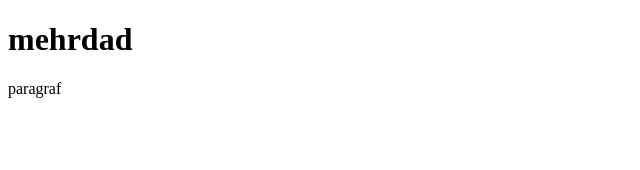
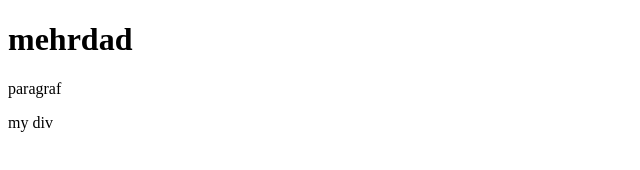
Before and after one commit to mehrdadsalam/MyGitty, a plain HTML site: page index.htm in a window 1280 px wide. Shown: the full height of the page, 0-640 px from the left. Drawn offline with Linux system fonts and the light colour scheme.

Commit message:
third commit

```diff
--- a/index.htm
+++ b/index.htm
@@ -9,6 +9,6 @@
 <body>
     <h1>mehrdad</h1>
     <p> paragraf</p>
-    <div></div>
+    <div>my div </div>
 </body>
 </html>
```
